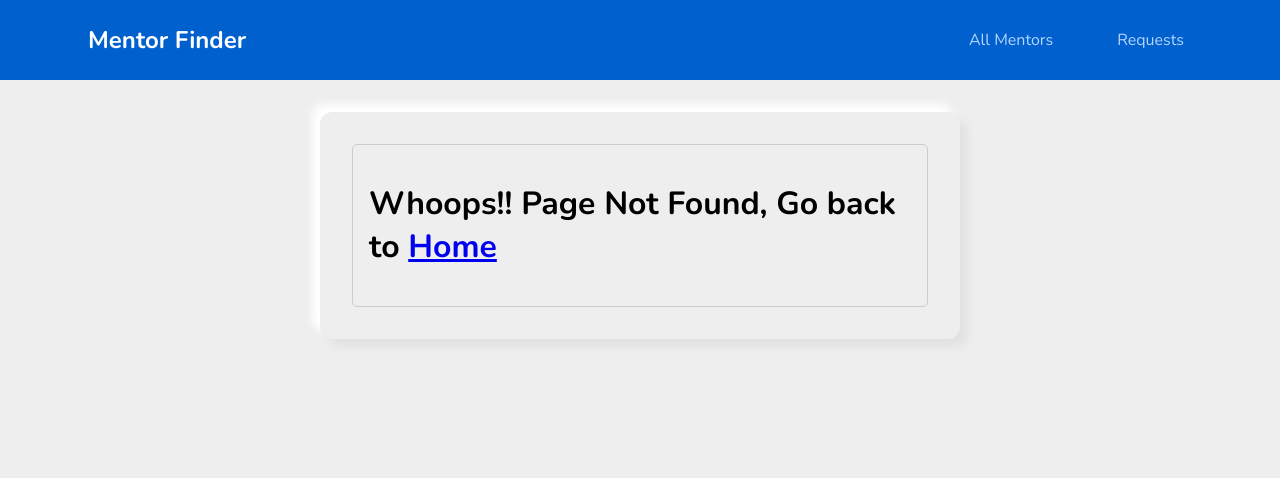
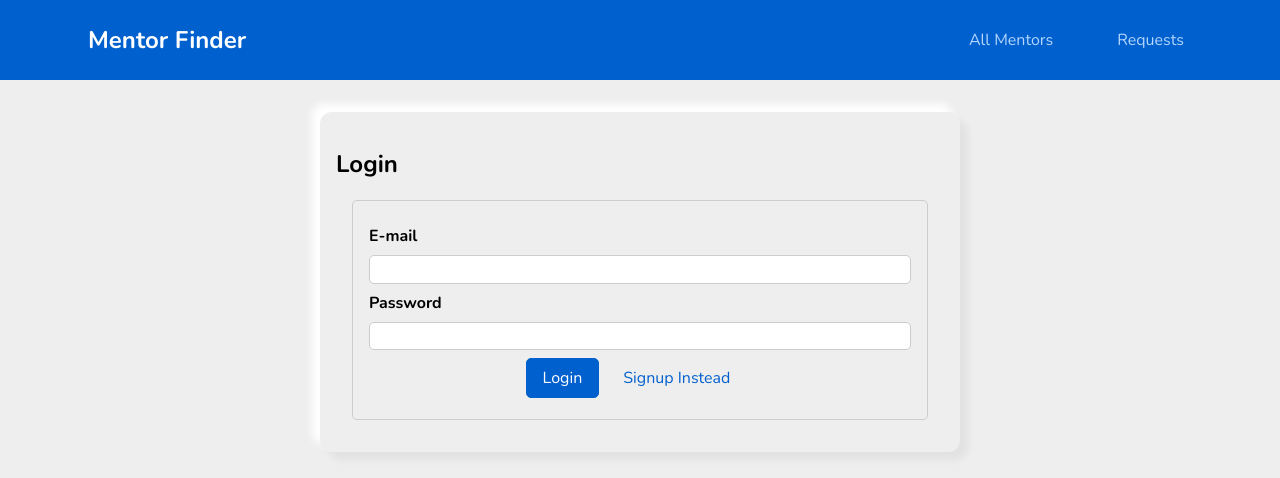
Before and after one commit to Eyoatam/Mentor-finder, a Vue app: page /auth/login in a window 1280 px wide. Before the commit this address had no page. Shown: the top 478 px of the page. Built offline with nearby package versions, Linux system fonts and the light colour scheme.

Commit message:
added login page

```diff
--- a/src/pages/auth/Login.vue
+++ b/src/pages/auth/Login.vue
@@ -1,7 +1,13 @@
 <template>
 	<div>
-		<base-dialog :show="false" title="Registration Failed!">
-			<p>something went wrong</p>
+		<base-dialog
+			:show="!!error"
+			title="Authentication Failed!"
+			@close="handleError"
+		>
+			<p>
+				{{ error }}
+			</p>
 		</base-dialog>
 		<section>
 			<base-card>
@@ -9,28 +15,99 @@
 				<form>
 					<div class="form-control">
 						<label for="email">E-mail</label>
-						<input type="text" id="email" />
+						<input type="text" id="email" v-model.trim="email" />
 					</div>
 					<div class="form-control">
-						<label for="email">E-mail</label>
-						<input type="text" id="email" />
+						<label for="password">Password</label>
+						<input type="password" id="password" v-model.trim="password" />
 					</div>
 					<div class="btn-container">
-						<base-button>Login</base-button>
+						<base-button @click.prevent="submitForm">{{
+							submitButtonCaption
+						}}</base-button>
+						<base-button type="button" mode="flat" @click="switchAuthMode">{{
+							switchAuthModeButton
+						}}</base-button>
 					</div>
 					<div class="text">
-						<router-link to="/register"
-							>Already Have an account? Sign Up</router-link
-						>
+						<p v-if="!formIsValid">Please Enter a valid email and password</p>
 					</div>
 				</form>
-				<!-- <div>
+				<div v-if="isLoading">
 					<base-loading></base-loading>
-				</div> -->
+				</div>
 			</base-card>
 		</section>
 	</div>
 </template>
+
+<script>
+export default {
+	data() {
+		return {
+			email: '',
+			password: '',
+			formIsValid: true,
+			authMode: 'login',
+			error: null,
+			isLoading: false,
+		};
+	},
+	computed: {
+		submitButtonCaption() {
+			if (this.authMode === 'login') {
+				return 'Login';
+			} else {
+				return 'Signup';
+			}
+		},
+		switchAuthModeButton() {
+			if (this.authMode === 'login') {
+				return 'Signup Instead';
+			} else {
+				return 'Login Instead';
+			}
+		},
+	},
+	methods: {
+		async submitForm() {
+			this.formIsValid = true;
+			if (
+				this.email === '' ||
+				!this.email.includes('@') ||
+				this.password.length < 6
+			) {
+				this.formIsValid = false;
+				return;
+			}
+			this.isLoading = true;
+			try {
+				if (this.mode === 'login') {
+					// this.$store.dispatch('login');
+				} else {
+					await this.$store.dispatch('signup', {
+						email: this.email,
+						password: this.password,
+					});
+				}
+			} catch (error) {
+				this.error = error.message || 'Failed to Authenticate';
+			}
+			this.isLoading = false;
+		},
+		switchAuthMode() {
+			if (this.authMode === 'login') {
+				this.authMode = 'signup';
+			} else {
+				this.authMode = 'login';
+			}
+		},
+		handleError() {
+			this.error = null;
+		},
+	},
+};
+</script>
 
 <style scoped>
 form {
--- a/src/router.js
+++ b/src/router.js
@@ -19,7 +19,7 @@ const router = createRouter({
       children: [{ path: 'contact', component: ContactMentor }]
     },
     { path: '/register', component: MentorRegisteration },
-    { path: '/login', component: Login },
+    { path: '/auth/login', component: Login },
     { path: '/requests', component: RecievedRequests },
     { path: '/:notFound(.*)', component: NotFound }
   ]
--- a/src/store/index.js
+++ b/src/store/index.js
@@ -1,21 +1,13 @@
 import { createStore } from 'vuex';
 import mentorsModule from './modules/mentors/index';
 import requestsModule from './modules/requests/index';
+import AuthModule from './modules/auth/index';
 
 const store = createStore({
   modules: {
     mentors: mentorsModule,
-    requests: requestsModule
-  },
-  state() {
-    return {
-      userId: 'm3'
-    };
-  },
-  getters: {
-    userId(state) {
-      return state.userId;
-    }
+    requests: requestsModule,
+    auth: AuthModule
   }
 });
 
--- /dev/null
+++ b/src/store/modules/auth/actions.js
@@ -0,0 +1,30 @@
+export default {
+  login() {},
+  async signup(context, payload) {
+    const response = await fetch(
+      'https://identitytoolkit.googleapis.com/v1/accounts:signUp?key=AIzaSyDjAlfi_n9lO4RNGEaOS21CNoEqM8szf9s',
+      {
+        method: 'POST',
+        body: JSON.stringify({
+          email: payload.email,
+          password: payload.password,
+          returnSecureToken: true
+        })
+      }
+    );
+    const responseData = await response.json();
+    if (!response.ok) {
+      console.log(responseData);
+      const error = new Error(
+        responseData.message || 'Authentication Failed, Please try again'
+      );
+      throw error;
+    }
+    console.log(responseData);
+    context.commit('setUser', {
+      token: responseData.idToken,
+      userId: responseData.localId,
+      tokenExpiration: responseData.expiresIn
+    });
+  }
+};
--- /dev/null
+++ b/src/store/modules/auth/getters.js
@@ -0,0 +1,5 @@
+export default {
+  userId(state) {
+    return state.userId;
+  }
+};
--- /dev/null
+++ b/src/store/modules/auth/index.js
@@ -0,0 +1,16 @@
+import getters from './getters';
+import actions from './actions';
+import mutations from './mutations';
+
+export default {
+  state() {
+    return {
+      userId: null,
+      token: null,
+      tokenExpiration: null
+    };
+  },
+  mutations,
+  actions,
+  getters
+};
--- /dev/null
+++ b/src/store/modules/auth/mutations.js
@@ -0,0 +1,7 @@
+export default {
+  setUser(state, payload) {
+    state.token = payload.token;
+    state.userId = payload.userId;
+    state.tokenExpiration = payload.tokenExpiration;
+  }
+};
```
